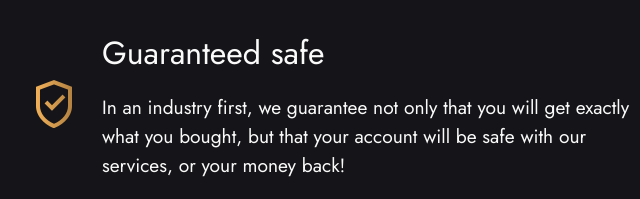
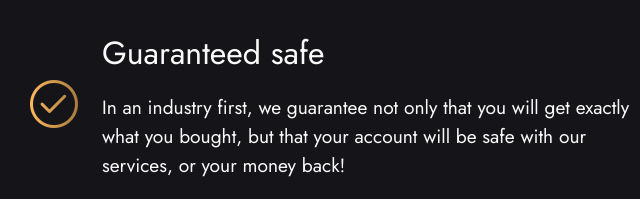
Before and after one commit to ik1ng/general, a plain HTML site: page index.html in a window 1280 px wide. Shown: the part 1365-1564 px from the top of the page, 626-1266 px from the left. Drawn offline with Linux system fonts and the light colour scheme; files whose address does not match are found by name.

Commit message:
create github pages

```diff
--- a/index.html
+++ b/index.html
@@ -146,7 +146,7 @@
                     <div class="card p-3 col-12 col-md-6 col-lg-12">
                         <div class="card-wrapper">
                             <div class="icon-wrapper">
-                                <span class="mbr-iconfont mobi-mbri-protect mobi-mbri" style="color: rgb(255, 255, 255); fill: rgb(255, 255, 255); font-size: 48px;"></span>
+                                <span class="mbr-iconfont sli-check" style="color: rgb(255, 255, 255); fill: rgb(255, 255, 255); font-size: 48px;"></span>
                             </div>
                             <div class="card-box">
                                 <h5 class="card-title mbr-regular pb-1 mbr-black mbr-fonts-style display-5">Guaranteed safe</h5>
```
Also changed, not shown: 1 other file.
